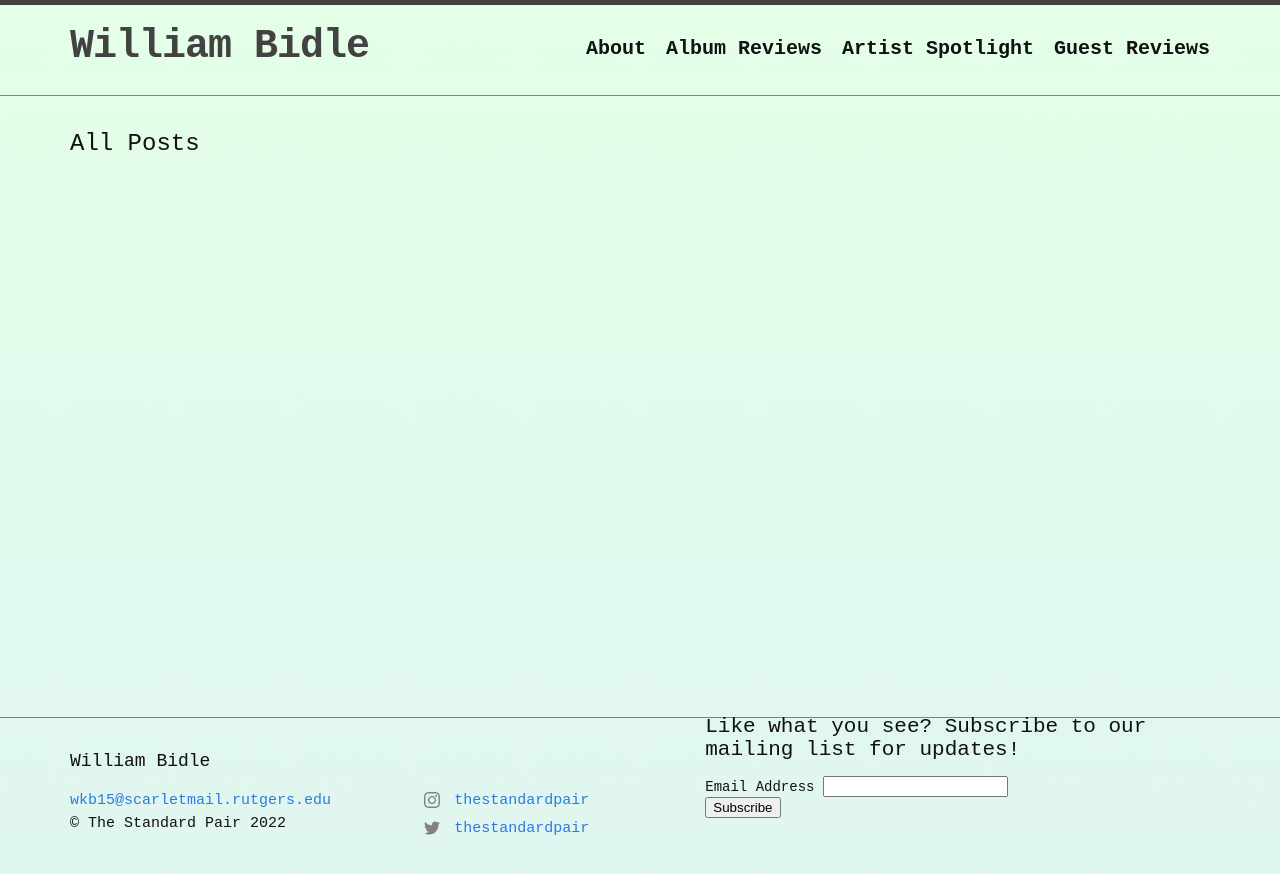
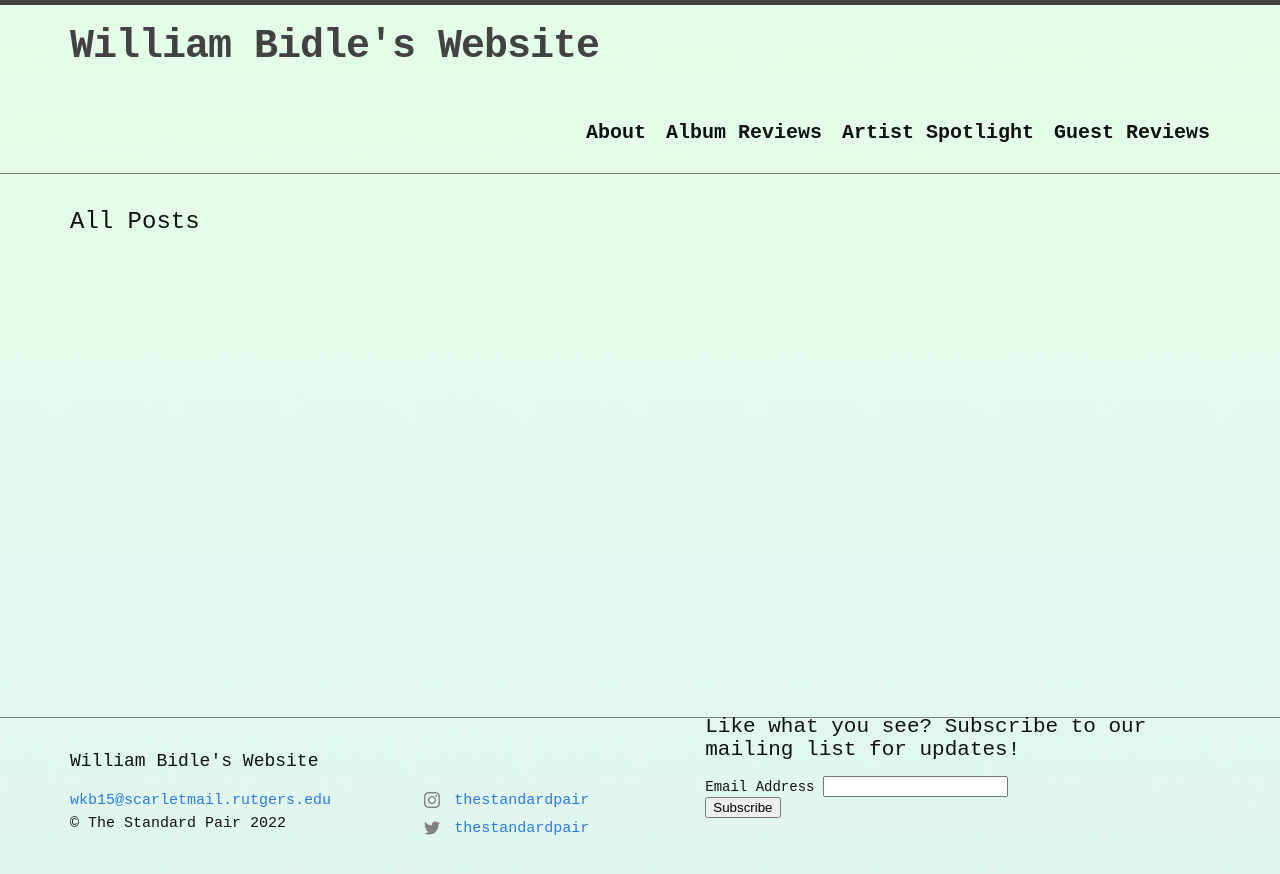
Before and after one commit to WilliamBidle/williambidle.github.io, a Jekyll site: the page built from index.markdown, in a window 1280 px wide. Shown: the top 874 px of the page. Built offline with Jekyll 4.4.1, drawn with Linux system fonts in a browser that asks for light colours; comment, search, counter and statistics services are not loaded.

Commit message:
change website name

```diff
--- a/_config.yml
+++ b/_config.yml
@@ -18,7 +18,7 @@
 # You can create any custom variable you would like, and they will be accessible
 # in the templates via {{ site.myvariable }}.
 
-title: William Bidle
+title: William Bidle's Website
 email: wkb15@scarletmail.rutgers.edu
 description: >- # this means to ignore newlines until "baseurl:"
   Welcome to our music review blog! We write about music we enjoy listening to across many different genres.
```
